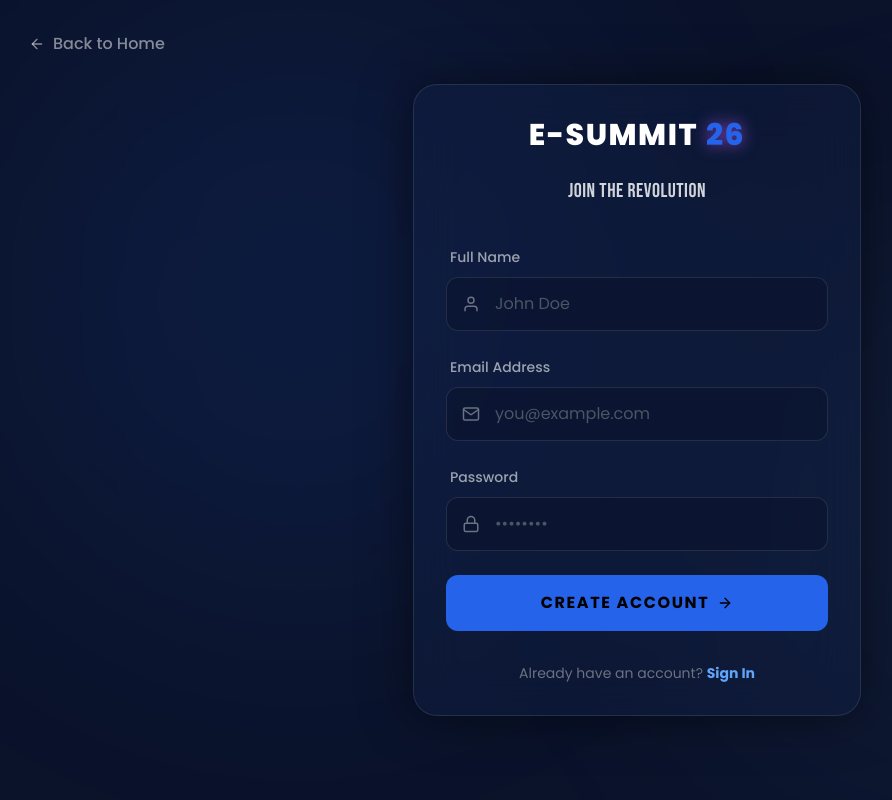
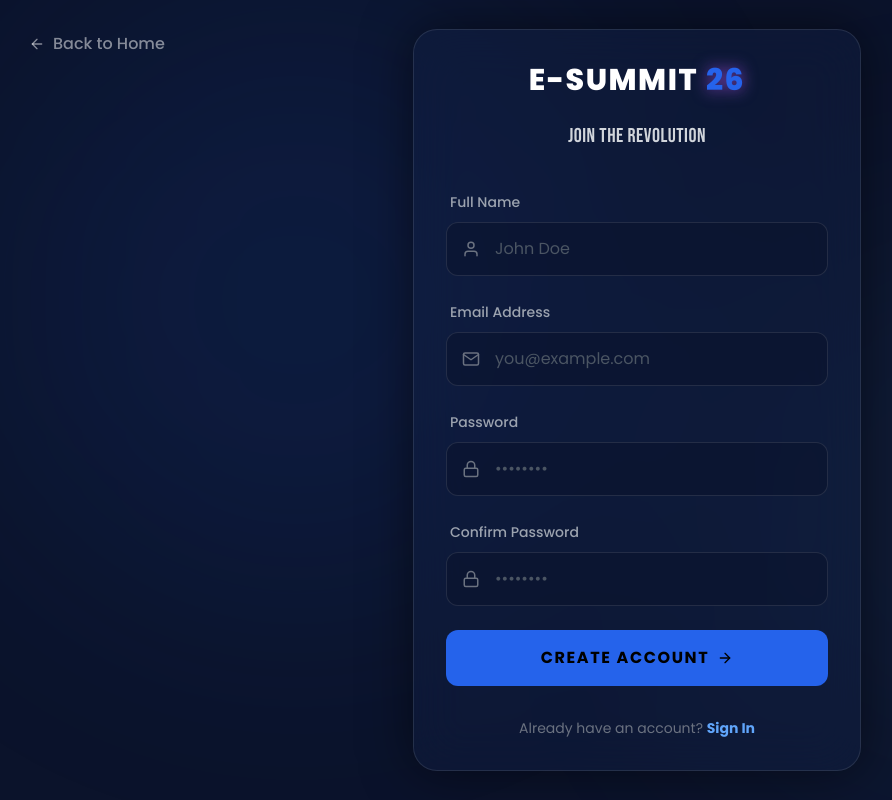
Before and after one commit to ECell-MNITJ/Ecell-MNIT-website, a Next.js app: page /esummit/signup in a window 1280 px wide. Shown: the whole page, without its empty margins (3-895 px from the left). Built offline with nearby package versions, Linux system fonts and the light colour scheme; no server answers; the database is empty.

Commit message:
completed

```diff
--- a/app/esummit/signup/page.tsx
+++ b/app/esummit/signup/page.tsx
@@ -12,16 +12,23 @@
     const [name, setName] = useState('');
     const [email, setEmail] = useState('');
     const [password, setPassword] = useState('');
+    const [confirmPassword, setConfirmPassword] = useState('');
     const [loading, setLoading] = useState(false);
     const router = useRouter();
     const supabase = createClient();
 
     const handleSignup = async (e: React.FormEvent) => {
         e.preventDefault();
+
+        if (password !== confirmPassword) {
+            toast.error('Passwords do not match');
+            return;
+        }
+
         setLoading(true);
 
         try {
-            const { error } = await supabase.auth.signUp({
+            const { data, error } = await supabase.auth.signUp({
                 email,
                 password,
                 options: {
@@ -32,6 +39,12 @@
             });
 
             if (error) throw error;
+
+            // If identities array is empty, it means the user already exists
+            if (data?.user?.identities && data.user.identities.length === 0) {
+                toast.error('An account with this email already exists. Please sign in instead.');
+                return;
+            }
 
             toast.success('Registration successful! Please verify your email.');
             router.push('/esummit/verify-email');
@@ -131,6 +144,22 @@
                         </div>
                     </div>
 
+                    <div className="space-y-2">
+                        <label className="text-sm font-medium text-gray-400 ml-1">Confirm Password</label>
+                        <div className="relative">
+                            <FiLock className="absolute left-4 top-1/2 -translate-y-1/2 text-gray-500 text-lg" />
+                            <input
+                                type="password"
+                                value={confirmPassword}
+                                onChange={(e) => setConfirmPassword(e.target.value)}
+                                required
+                                minLength={6}
+                                className="w-full bg-esummit-bg/50 border border-white/10 rounded-xl pl-12 pr-4 py-3.5 text-white focus:outline-none focus:border-esummit-primary/50 focus:bg-esummit-bg/80 transition-all placeholder:text-gray-600"
+                                placeholder="••••••••"
+                            />
+                        </div>
+                    </div>
+
                     <button
                         type="submit"
                         disabled={loading}
--- a/app/signup/page.tsx
+++ b/app/signup/page.tsx
@@ -10,12 +10,19 @@
     const [name, setName] = useState('');
     const [email, setEmail] = useState('');
     const [password, setPassword] = useState('');
+    const [confirmPassword, setConfirmPassword] = useState('');
     const [loading, setLoading] = useState(false);
     const router = useRouter();
     const supabase = createClient();
 
     const handleSignup = async (e: React.FormEvent) => {
         e.preventDefault();
+
+        if (password !== confirmPassword) {
+            toast.error('Passwords do not match');
+            return;
+        }
+
         setLoading(true);
 
         try {
@@ -30,6 +37,12 @@
             });
 
             if (error) throw error;
+
+            // If identities array is empty, it means the user already exists
+            if (data?.user?.identities && data.user.identities.length === 0) {
+                toast.error('An account with this email already exists. Please sign in instead.');
+                return;
+            }
 
             toast.success('Registration successful! Please verify your email.');
             router.push('/verify-email');
@@ -99,6 +112,22 @@
                         />
                     </div>
 
+                    <div>
+                        <label htmlFor="confirmPassword" className="block text-sm font-medium text-gray-300 mb-2">
+                            Confirm Password
+                        </label>
+                        <input
+                            id="confirmPassword"
+                            type="password"
+                            value={confirmPassword}
+                            onChange={(e) => setConfirmPassword(e.target.value)}
+                            required
+                            minLength={6}
+                            className="w-full px-4 py-3 bg-gray-900/50 border border-gray-700 rounded-lg text-white focus:ring-2 focus:ring-primary-golden focus:border-transparent transition-all placeholder-gray-500"
+                            placeholder="••••••••"
+                        />
+                    </div>
+
                     <button
                         type="submit"
                         disabled={loading}
--- a/components/esummit/RegistrationDetailsModal.tsx
+++ b/components/esummit/RegistrationDetailsModal.tsx
@@ -42,6 +42,11 @@
 
         if (!formData.first_name || !formData.last_name || !formData.phone || !formData.age || !formData.gender) {
             toast.error('Please fill in all details');
+            return;
+        }
+
+        if (!/^\d{10}$/.test(formData.phone)) {
+            toast.error('Phone number must be exactly 10 digits');
             return;
         }
 
@@ -139,9 +144,14 @@
                                     type="tel"
                                     required
                                     value={formData.phone}
-                                    onChange={(e) => setFormData({ ...formData, phone: e.target.value })}
+                                    onChange={(e) => {
+                                        const val = e.target.value.replace(/\D/g, '').slice(0, 10);
+                                        setFormData({ ...formData, phone: val })
+                                    }}
+                                    pattern="\d{10}"
+                                    title="Phone number must be exactly 10 digits"
                                     className="w-full pl-10 pr-4 py-3 bg-gray-800 border border-gray-700 rounded-xl text-white focus:ring-2 focus:ring-primary-golden focus:border-transparent outline-none transition-all placeholder:text-gray-600"
-                                    placeholder="+91 98765 43210"
+                                    placeholder="9876543210"
                                 />
                             </div>
                         </div>
--- a/package.json
+++ b/package.json
@@ -3,7 +3,7 @@
   "version": "0.1.0",
   "private": true,
   "scripts": {
-    "dev": "next dev",
+    "dev": "next dev --turbo",
     "build": "next build",
     "start": "next start",
     "lint": "next lint"
```
